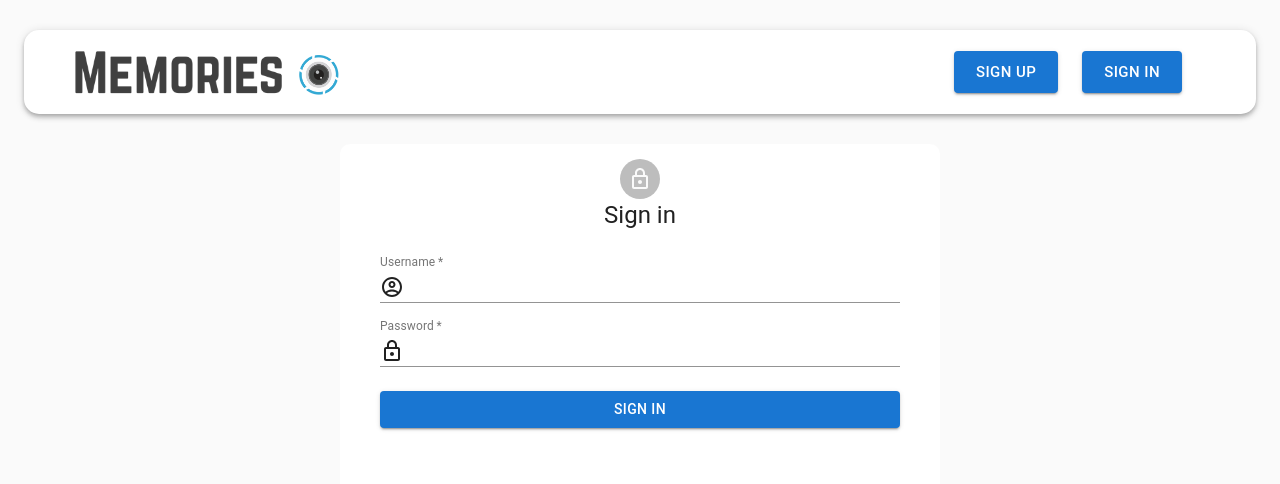
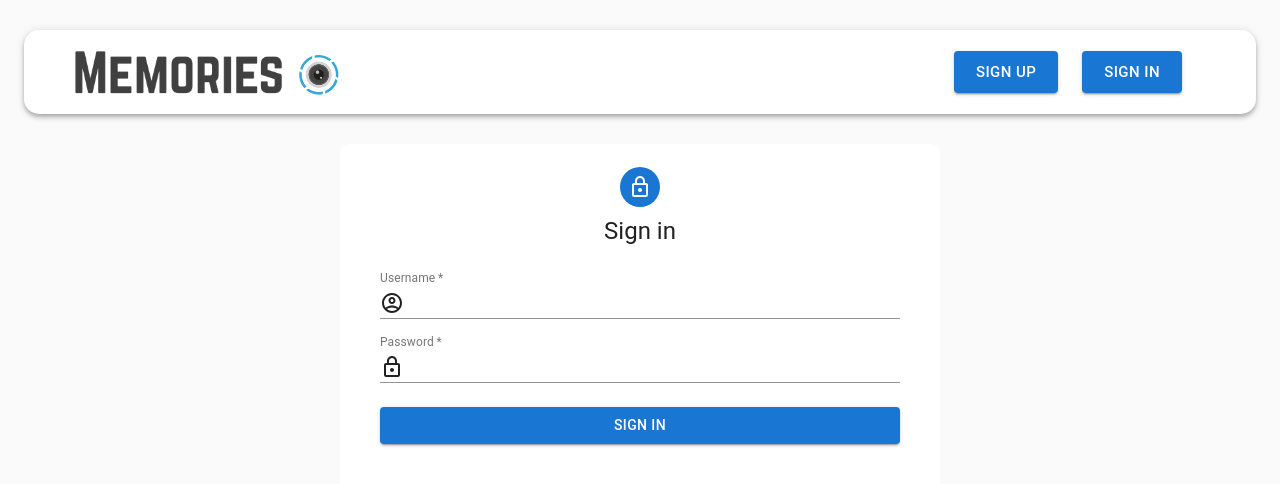
Before and after one commit to plechipt/memories-app-mern, a React (Create React App) app in the folder client/: page /login in a window 1280 px wide. Shown: the top 484 px of the page. Built offline with nearby package versions, Linux system fonts and the light colour scheme; no server answers.

Commit message:
changed login and register icon to primary color

```diff
--- a/client/src/components/Authentication/Login.js
+++ b/client/src/components/Authentication/Login.js
@@ -76,7 +76,7 @@ export default function Login() {
             alignItems: "center",
           }}
         >
-          <Avatar sx={{ m: 1, bgcolor: "primary" }}>
+          <Avatar className={classes.avatar}>
             <LockOutlinedIcon />
           </Avatar>
           <Typography component="h1" variant="h5">
--- a/client/src/components/Authentication/styles.js
+++ b/client/src/components/Authentication/styles.js
@@ -22,4 +22,8 @@ export default makeStyles((theme) => ({
     alignItems: "center",
     margin: "auto",
   },
+  avatar: {
+    margin: theme.spacing(1),
+    background: "#1976D2",
+  },
 }));
--- a/client/src/components/Authorization/Register.js
+++ b/client/src/components/Authorization/Register.js
@@ -96,7 +96,7 @@ export default function Register() {
             alignItems: "center",
           }}
         >
-          <Avatar sx={{ m: 1, bgcolor: "secondary.main" }}>
+          <Avatar className={classes.avatar}>
             <LockOutlinedIcon />
           </Avatar>
           <Typography component="h1" variant="h5">
--- a/client/src/components/Authorization/styles.js
+++ b/client/src/components/Authorization/styles.js
@@ -13,4 +13,8 @@ export default makeStyles((theme) => ({
   bottomText: {
     marginTop: "1em",
   },
+  avatar: {
+    margin: theme.spacing(1),
+    background: "#1976D2",
+  },
 }));
```
